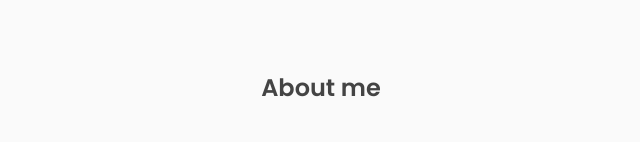
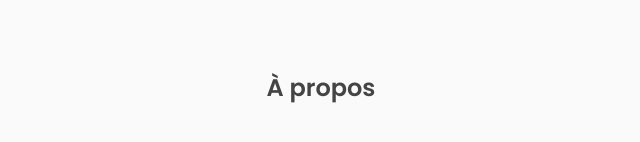
Before and after one commit to Bhowmikshukdeb/My-portfolio, a plain HTML site: page index.html in a window 1280 px wide. Shown: the part 810-952 px from the top of the page, 319-959 px from the left. Drawn offline with nearby package versions, Linux system fonts and the light colour scheme; a web font is replaced by a local one.

Commit message:
Update index.html
Changer about me

```diff
--- a/index.html
+++ b/index.html
@@ -92,7 +92,7 @@
             <!------about------>
             <section class="section" id="about">
                 <div class="top-header">
-                    <h1>About me</h1>
+                    <h1>À propos</h1>
                 </div>
                 <div class="row">
                     <div class="col">
```
